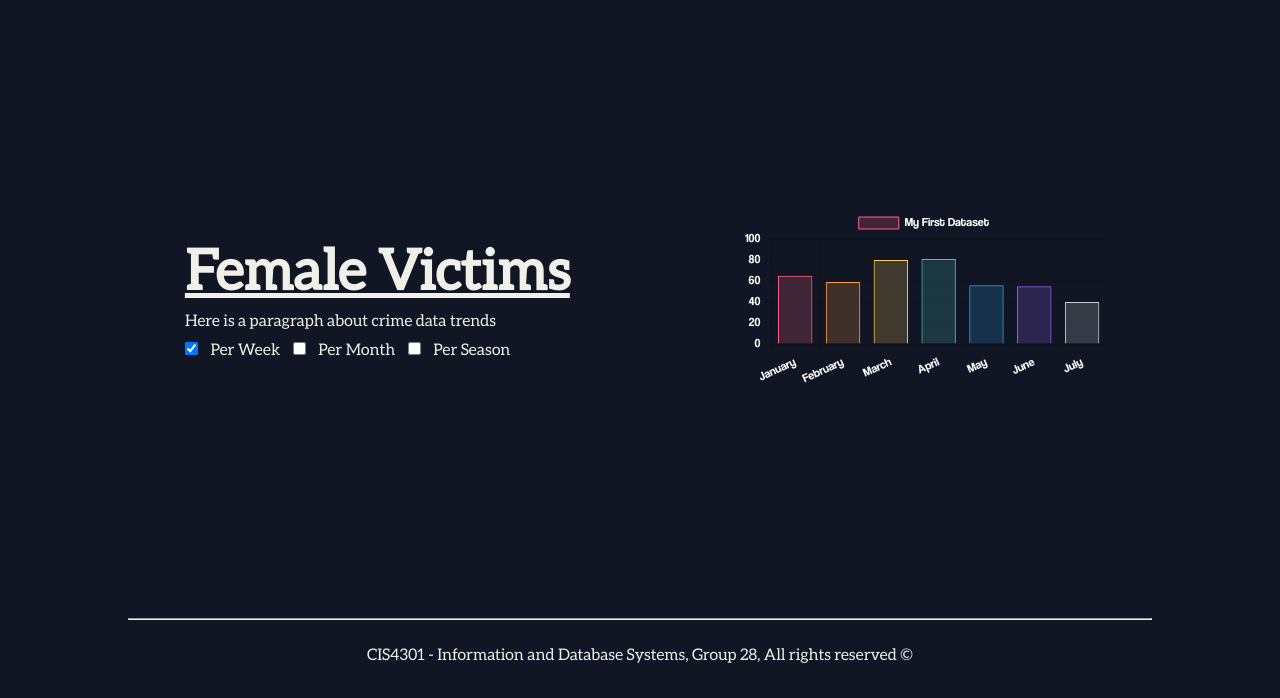
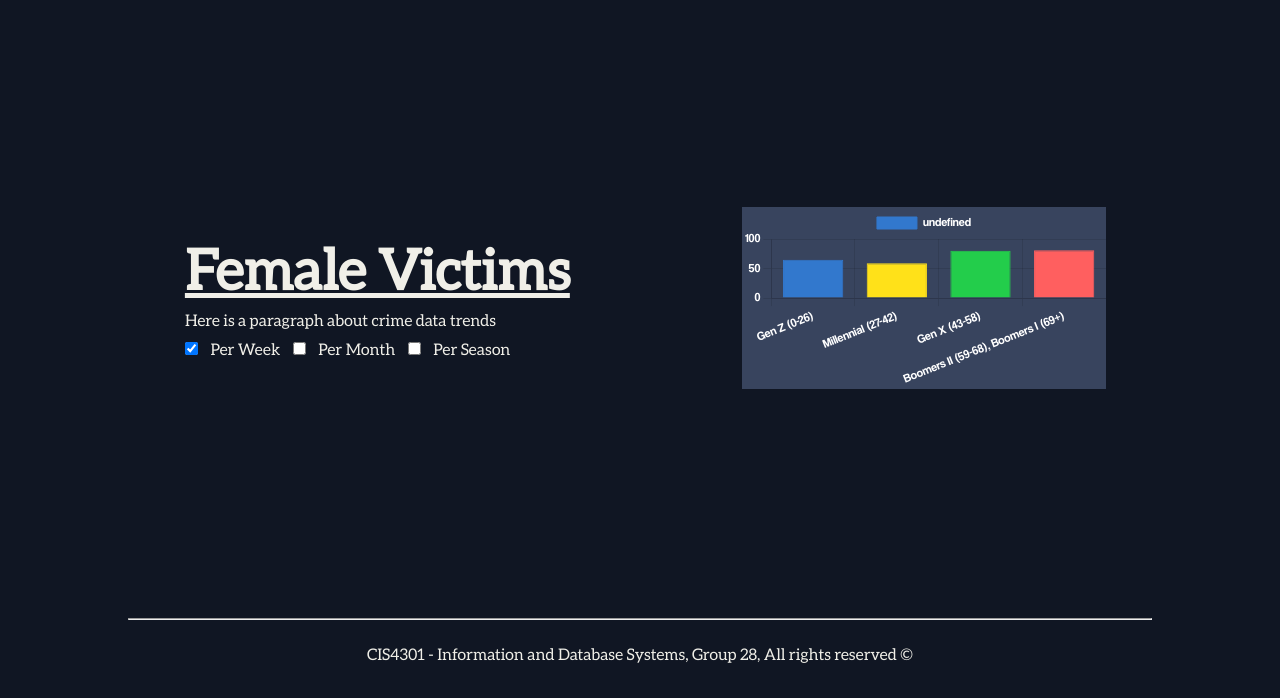
Before and after one commit to Train050/LACrimeDatabase, a website: page FrontEnd/FemaleVictims.html in a window 1280 px wide. Shown: the part 102-800 px from the top of the page. Drawn offline with nearby package versions, Linux system fonts and the light colour scheme; no server answers.

Commit message:
FV Graph

```diff
--- a/FrontEnd/FemaleVictims.html
+++ b/FrontEnd/FemaleVictims.html
@@ -55,7 +55,7 @@
 				</form>
 			</div>
 			<div class="grid__content">
-				<canvas id="FVChart"></canvas>
+				<canvas id="FVChart"  style="background-color: #38445E"></canvas>
 			</div>
 		</div>
 	</div>
--- a/FrontEnd/app.js
+++ b/FrontEnd/app.js
@@ -225,30 +225,14 @@ document.addEventListener("DOMContentLoaded", (event) =>{
     FV = document.getElementById("FVChart");
 
     if(FV){
-        const labels = ['January','February','March','April','May','June','July'];
+        const labels = ['Gen Z (0-26)', 'Millennial (27-42)', 'Gen X (43-58)', 'Boomers II (59-68), Boomers I (69+)'];
         const data = {
             labels: labels,
             datasets: [{
-                label: 'My First Dataset',
-                data: [65, 59, 80, 81, 56, 55, 40],
-                backgroundColor: [
-                    'rgba(255, 99, 132, 0.2)',
-                    'rgba(255, 159, 64, 0.2)',
-                    'rgba(255, 205, 86, 0.2)',
-                    'rgba(75, 192, 192, 0.2)',
-                    'rgba(54, 162, 235, 0.2)',
-                    'rgba(153, 102, 255, 0.2)',
-                    'rgba(201, 203, 207, 0.2)'
-                ],
+                data: [65, 59, 80, 81, 32],
+                backgroundColor: [colorScheme[0], colorScheme[1], colorScheme[2], colorScheme[3], colorScheme[4]],
                 borderColor: [
-                    'rgb(255, 99, 132)',
-                    'rgb(255, 159, 64)',
-                    'rgb(255, 205, 86)',
-                    'rgb(75, 192, 192)',
-                    'rgb(54, 162, 235)',
-                    'rgb(153, 102, 255)',
-                    'rgb(201, 203, 207)'
-                ],
+                    colorScheme[0], colorScheme[1], colorScheme[2], colorScheme[3], colorScheme[4]],
                 borderWidth: 1
             }]
         };
@@ -321,11 +305,7 @@ document.addEventListener("DOMContentLoaded", (event) =>{
         sliderGC.addEventListener("change", (event) =>{
             updateGCChart();
         })
-
-
     }
-
-
 
     TBS = document.getElementById("TBSChart");
 
@@ -335,7 +315,7 @@ document.addEventListener("DOMContentLoaded", (event) =>{
         const changeYear = document.getElementById('TheftBySeason_Input');
 
         changeYear.addEventListener('change', (event) => {
-            theftYear = event.target.value;
+            theftYear = changeYear.value;
         });
 
         let springData = [];
```
